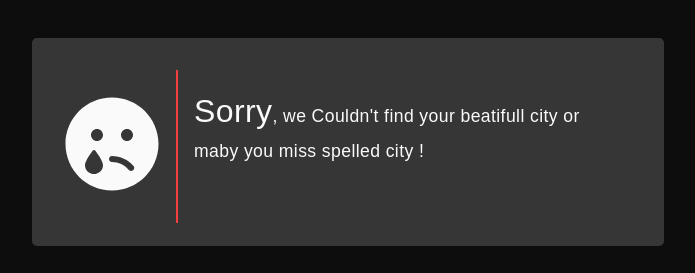
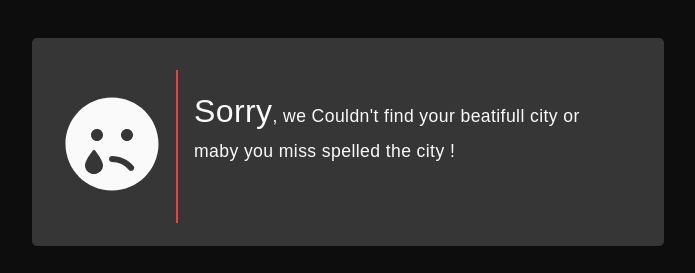
Before and after one commit to aligorgin/weatherS, a Next.js app: page / in a window 1280 px wide. Both pictures are taken after typing "Sample" into the empty fields and a click on the button "Search". Shown: the part 236-509 px from the top of the page, without its empty margins (292-987 px from the left). Built offline with nearby package versions, Linux system fonts and the light colour scheme; no server answers.

Commit message:
added api

```diff
--- a/src/api/WeatherMap.tsx
+++ b/src/api/WeatherMap.tsx
@@ -1,5 +1,8 @@
 import axios from "axios";
-
+const API_key = '5950e3e0cb2c1979bed0d88c993d8296';
 export default axios.create({
-    baseURL:'https://api.openweathermap.org'
+    baseURL:'https://api.openweathermap.org',
+    params:{
+        appid: API_key
+    }
 })
--- a/src/components/Results.tsx
+++ b/src/components/Results.tsx
@@ -1,10 +1,15 @@
 import styled from "styled-components";
 import {faSadTear} from "@fortawesome/free-solid-svg-icons";
 import {FontAwesomeIcon} from "@fortawesome/react-fontawesome";
+import {useState} from "react";
 
 interface Props {
+    haveErr: boolean;
     temperature: number;
-    haveErr: boolean;
+    maxTemp: number;
+    humidity: number;
+    minTemp: number;
+    wind: number;
 }
 
 const Wrapper = styled.div`
@@ -38,6 +43,7 @@ const Details = styled.div`
   gap: 40px;
   font-size: 1.3rem;
   align-items: center;
+  white-space: nowrap;
 
   .color {
     color: ${({theme}) => theme.colors.cold};
@@ -49,27 +55,28 @@ const Error = styled.div`
   display: flex;
   padding: 2rem;
 
-  .sad{
+  .sad {
     font-size: 6rem;
     padding-right: 1rem;
-    border-right: 2px solid ${({theme})=>theme.colors.hot};
+    border-right: 2px solid ${({theme}) => theme.colors.hot};
   }
 
-  .sad-content{
+  .sad-content {
     padding: 1rem 1rem 0 1rem;
   }
+
   .sad-content span {
     font-size: 2rem;
   }
 
-  .sad-content:not(span){
+  .sad-content:not(span) {
     font-size: 1.1rem;
     letter-spacing: 0.025rem;
   }
 
 `
 
-export function Results({temperature, haveErr}: Props) {
+export function Results({temperature, haveErr, minTemp, wind, humidity, maxTemp}: Props) {
 
     console.log(haveErr)
     return (
@@ -81,19 +88,19 @@ export function Results({temperature, haveErr}: Props) {
                             <FontAwesomeIcon icon={faSadTear}/>
                         </div>
                         <div className='sad-content'>
-                            <span>Sorry</span>, we Couldn't find your beatifull city or maby you miss spelled city !
+                            <span>Sorry</span>, we Couldn't find your beatifull city or maby you miss spelled the city !
                         </div>
                     </Error>
                     :
                     <Content>
                         <Temperature>
-                            {temperature}&#8451;
+                            {temperature.toFixed(1)}&#8451;
                         </Temperature>
                         <Details>
-                            <div>humanity <span className='color'>&#10073;</span> 434</div>
-                            <div>humanity <span className='color'>&#10073;</span> 434</div>
-                            <div>humanity <span className='color'>&#10073;</span> 434</div>
-                            <div>humanity <span className='color'>&#10073;</span> 434</div>
+                            <div>Max <span className='color'>&#10073;</span> {maxTemp.toFixed(1)}&#8451;</div>
+                            <div>Humanity <span className='color'>&#10073;</span> {humidity}%</div>
+                            <div>Min <span className='color'>&#10073;</span> {minTemp.toFixed(1)}&#8451;</div>
+                            <div>wind <span className='color'>&#10073;</span> {wind}m/s</div>
                         </Details>
                     </Content>
             }
--- a/src/components/Search.tsx
+++ b/src/components/Search.tsx
@@ -6,8 +6,9 @@ import {useState, useRef, useEffect} from "react";
 interface Props {
     button: string;
     onSubmit: (term: string) => void;
-    haveErr:boolean;
+    haveErr: boolean;
 }
+
 const fadeIn = keyframes`
   from {
     opacity: 0;
@@ -32,13 +33,17 @@ const SearchWrapper = styled.div`
   color: ${({theme}) => theme.colors.text};
   padding: 0 .25rem 0.25rem 0;
 
-  // test if else in line in the border and color
+  ${props => props.isFocused && css`
+    border-color: ${({theme}) => theme.colors.cold};
+    color: ${({theme}) => theme.colors.cold};
+  `}
 
-  ${props => props.isFocused && css`
-    border-bottom: 2px solid ${({theme}) => theme.colors.cold};
-    color: ${({theme}) => theme.colors.cold};
-  `
-  }
+  ${props => props.haveErr && css`
+    ${props => props.isFocused && css`
+      border-color: ${({theme}) => theme.colors.hot};
+      color: ${({theme}) => theme.colors.hot};
+    `}
+  `}
 
 `
 const Input = styled.input`
@@ -58,11 +63,11 @@ const Input = styled.input`
   margin-right: 3rem;
   font-size: 1.4rem;
 
-  ${props => props.haveErr && css `
-    &:focus{
+  ${props => props.haveErr && css`
+    &:focus {
       border-color: ${({theme}) => theme.colors.hot};
     }
- `}
+  `}
 `
 const Button = styled.button`
   position: relative;
@@ -76,10 +81,9 @@ const Button = styled.button`
   overflow: hidden;
   border-radius: 5px;
 
- ${props => props.haveErr && css `
-   background: ${({theme}) => theme.colors.hot};
- `}
-
+  ${props => props.haveErr && css`
+    background: ${({theme}) => theme.colors.hot};
+  `}
   &:before {
     content: '';
     position: absolute;
@@ -110,7 +114,7 @@ const Button = styled.button`
 
 `
 
-export function Search({button, onSubmit,haveErr}: Props) {
+export function Search({button, onSubmit, haveErr}: Props) {
 
     const [isFocused, setIsFocused] = useState(false);
     const [X, setX] = useState(0);
@@ -144,7 +148,8 @@ export function Search({button, onSubmit,haveErr}: Props) {
                 <SearchWrapper haveErr={haveErr} isFocused={isFocused}>
                     <FontAwesomeIcon icon={faSearch}/>
                 </SearchWrapper>
-                <Input haveErr={haveErr} ref={InputEl} type='text' value={city} onChange={onInputChange} onFocus={handleOnFocus}
+                <Input haveErr={haveErr} ref={InputEl} maxLength={22} type='text' value={city} onChange={onInputChange}
+                       onFocus={handleOnFocus}
                        onBlur={handleOnBlur}
                        placeholder='city..'/>
                 <Button haveErr={haveErr} ref={ButtonEl} onMouseMove={handleOnMouseMove} X={X} Y={Y}>
--- a/src/container/All.tsx
+++ b/src/container/All.tsx
@@ -12,10 +12,14 @@ const Wrapper = styled.div`
 
 export default function All() {
 
-    const [isShow, setIsShow] = useState(false);
+    const [isShow, setIsShow] = useState<boolean>(false);
     const [haveErr, setHaveErr] = useState<boolean>(false);
+    const [temperature, setTemperature] = useState<number>(0);
+    const [maxTemp, setMaxTemp] = useState<number>(0);
+    const [humidity, setHumidity] = useState<number>(0);
+    const [minTemp, setMinTemp] = useState<number>(0);
+    const [wind, setWind] = useState<number>(0);
 
-    const API_key = '5950e3e0cb2c1979bed0d88c993d8296'
 
     const onSearchSubmit = async (term: string) => {
         console.log(term);
@@ -23,14 +27,19 @@ export default function All() {
         const response = await WeatherMap.get('/data/2.5/weather', {
             params: {
                 q: term,
-                appid: API_key
             }
         }).catch(() => {
             setHaveErr(true)
         });
 
-        if (response){
+        if (response) {
             setHaveErr(false);
+            console.log(response);
+            setTemperature(response.data.main.temp - 273.15);
+            setMaxTemp((response.data.main.temp_max - 273.15));
+            setHumidity(response.data.main.humidity);
+            setMinTemp(response.data.main.temp_min - 273.15);
+            setWind(response.data.wind.speed)
         }
     }
 
@@ -38,7 +47,9 @@ export default function All() {
         <Wrapper>
             <Header title='Weather App'/>
             <Search haveErr={haveErr} button='Search' onSubmit={onSearchSubmit}/>
-            {isShow && <Results haveErr={haveErr} temperature={75}/>}
+            {isShow &&
+            <Results maxTemp={maxTemp} humidity={humidity} minTemp={minTemp} wind={wind} haveErr={haveErr}
+                     temperature={temperature}/>}
         </Wrapper>
 
     )
```
